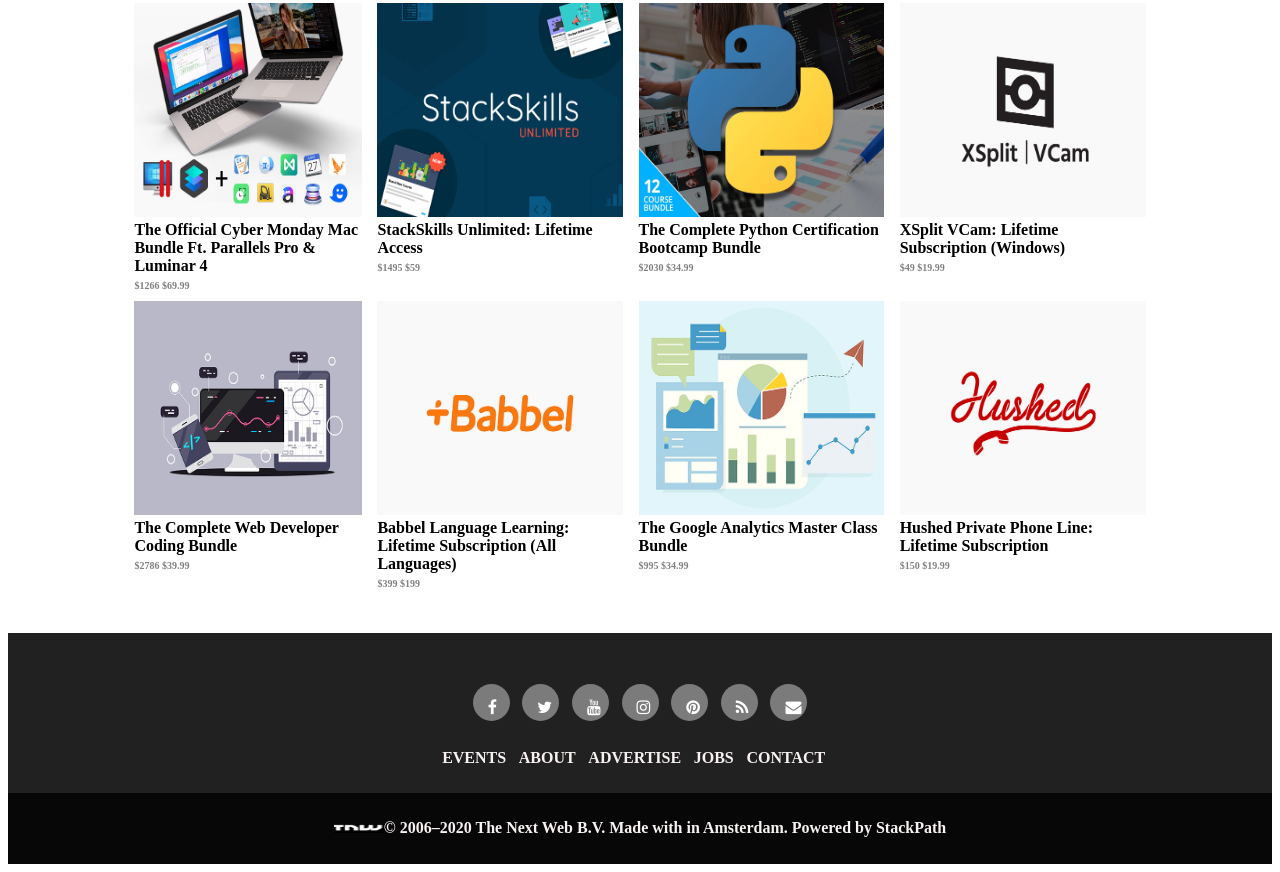
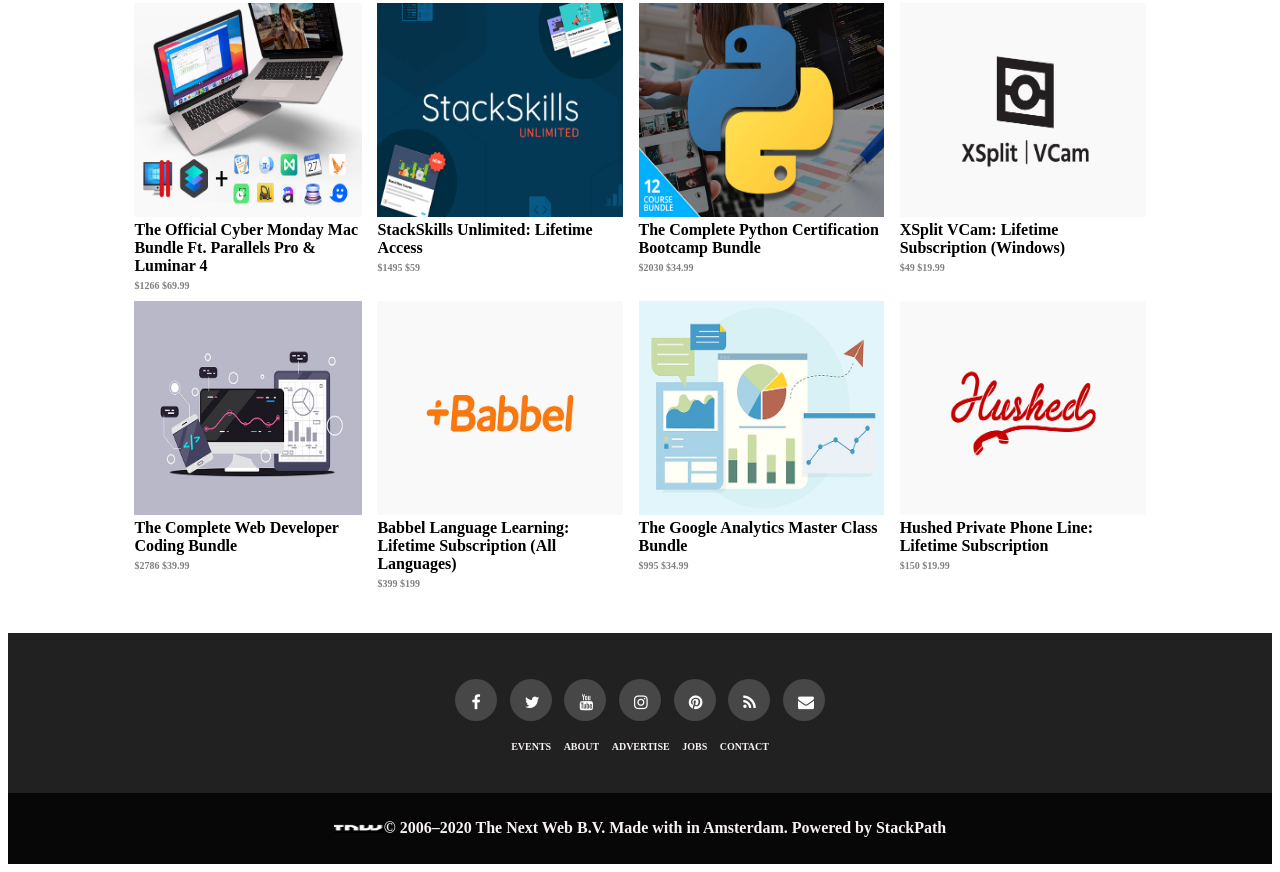
Before and after one commit to george-shammar/Responsive-Design-Project, a plain HTML site: page index.html in a window 1280 px wide. Shown: the part 3411-4283 px from the top of the page. Drawn offline with Linux system fonts and the light colour scheme.

Commit message:
Social media icons on all versions of the page.

```diff
--- a/style.css
+++ b/style.css
@@ -182,11 +182,11 @@
 }
 
 .search_2 {
-  background: rgb(124, 123, 123);
+  background: rgb(71, 71, 71);
   border-radius: 50%;
   display: block;
-  height: 7px;
-  width: 7px;
+  height: 12px;
+  width: 12px;
   padding: 15px;
   text-align: center;
   color: white;
@@ -197,15 +197,12 @@
   display: flex;
   color: rgb(247, 241, 241);
   justify-content: center;
-}
-
-.footer.icons {
-  display: flex;
+  margin-left: 1%;
 }
 
 .footer-deals {
   background-color: rgb(34, 33, 33);
-  align-content: center;
+  text-align: center;
   height: 120px;
   padding-top: 40px;
 }
@@ -228,6 +225,8 @@
 
 .event {
   margin-right: 1%;
+  font: arial;
+  font-size: 10px;
 }
 
 @media only screen and (min-width: 1024px) {
```
